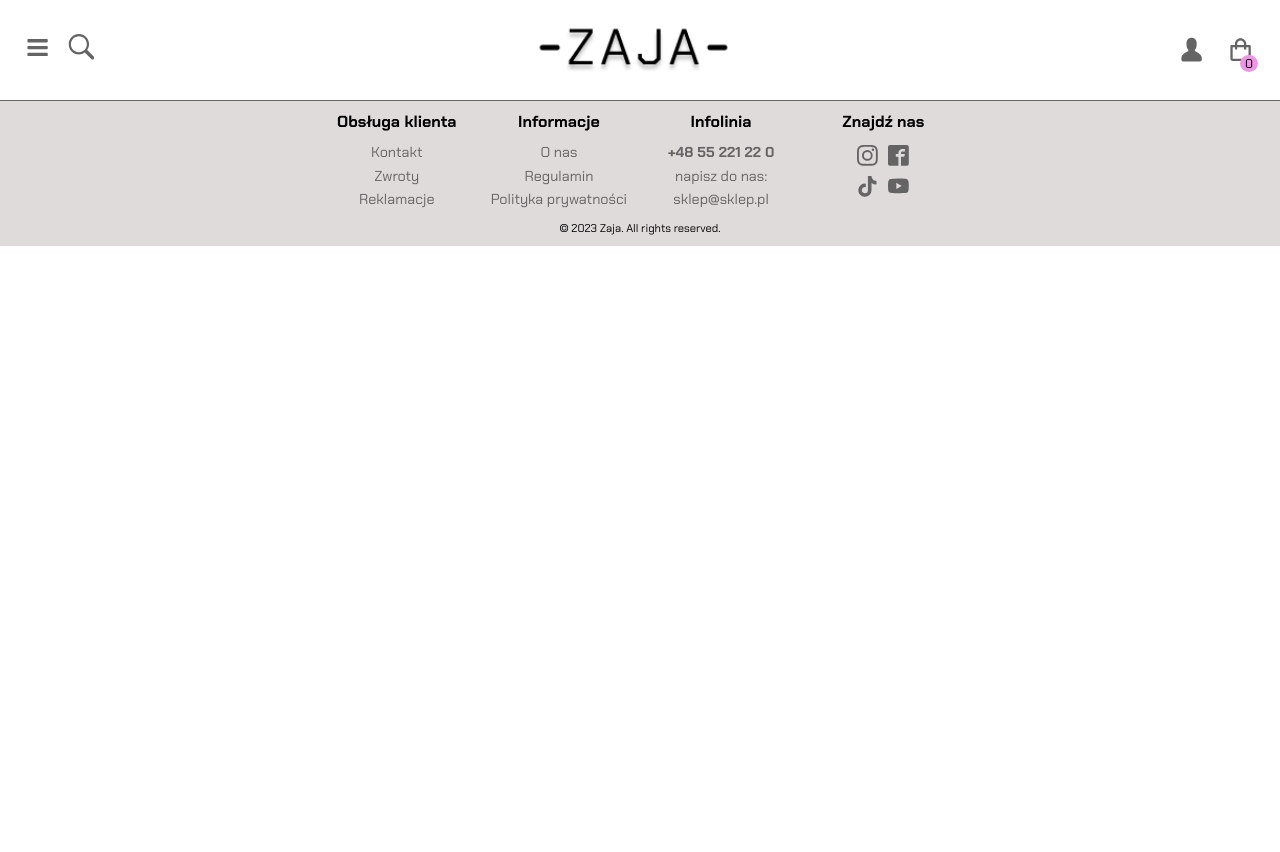
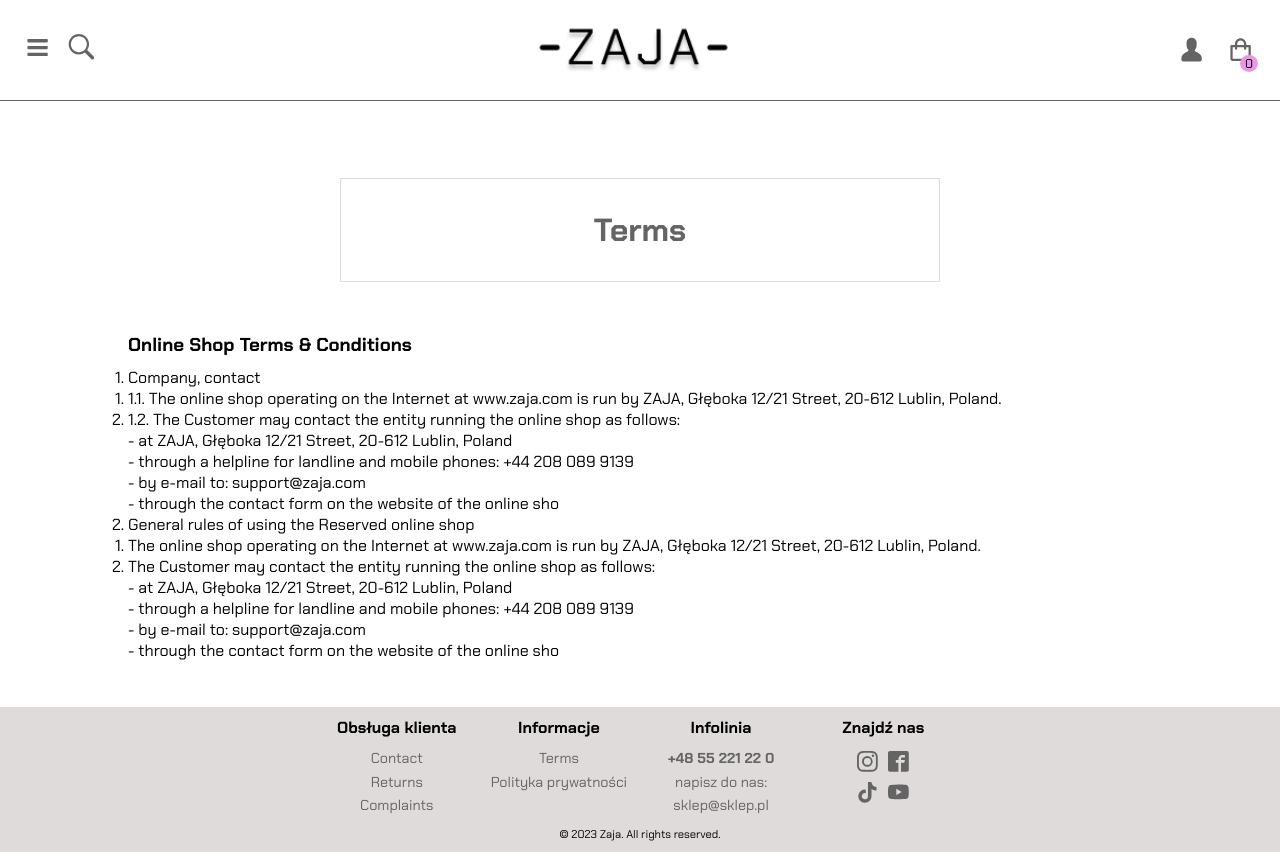
Before and after one commit to zaju2611/store, a React (Create React App) app: page /terms in a window 1280 px wide. Before the commit the page ends 800 px from the top, so only its background shows below. Built offline with nearby package versions, Linux system fonts and the light colour scheme; no server answers.

Commit message:
started terms page

```diff
--- a/src/App.jsx
+++ b/src/App.jsx
@@ -19,6 +19,7 @@ import Favourite from "./pages/Favourite";
 import Contact from "./pages/Contact";
 import Returns from "./pages/Returns";
 import Complaint from "./pages/Complaint";
+import Terms from "./pages/Terms";
 
 export default function App() {
 	const [categories, setCategories] = useState([]);
@@ -89,6 +90,7 @@ export default function App() {
 				<Route path="/contact" element={<Contact />} />
 				<Route path="/returns" element={<Returns />} />
 				<Route path="/complaint" element={<Complaint />} />
+				<Route path="/terms" element={<Terms />} />
 			</Routes>
 			<Footer />
 		</div>
--- a/src/components/Footer.jsx
+++ b/src/components/Footer.jsx
@@ -10,24 +10,22 @@ export default function Footer() {
 				<div className="footerBox">
 					<h4 className="footerBoxHeader">Obsługa klienta</h4>
 					<Link className="footerItem" to="/contact">
-						Kontakt
+						Contact
 					</Link>
 					<Link className="footerItem" to="/returns">
-						Zwroty
+						Returns
 					</Link>
 					<Link className="footerItem" to="/complaint">
-						Reklamacje
+						Complaints
 					</Link>
 				</div>
 				<div className="footerBox">
 					<h4 className="footerBoxHeader">Informacje</h4>
-					<Link className="footerItem" path="/aboutus">
-						O nas
+
+					<Link className="footerItem" to="/terms">
+						Terms
 					</Link>
-					<Link className="footerItem" path="/terms">
-						Regulamin
-					</Link>
-					<Link className="footerItem" path="/policy">
+					<Link className="footerItem" to="/policy">
 						Polityka prywatności
 					</Link>
 				</div>
--- a/src/index.css
+++ b/src/index.css
@@ -1024,6 +1024,7 @@ tfoot {
 	align-items: center;
 	width: 100%;
 }
+
 @keyframes rotateImages {
 	0% {
 		opacity: 0;
--- /dev/null
+++ b/src/pages/Terms.jsx
@@ -0,0 +1,62 @@
+export default function Complaint() {
+	return (
+		<div className="pageContainer">
+			<div
+				style={{
+					width: "70%",
+					maxWidth: "600px",
+					display: "flex",
+					justifyContent: "center",
+					border: "1px solid var(--light-grey)",
+					padding: "30px",
+				}}>
+				<h1 style={{ color: "var(--grey)" }}>Terms</h1>
+			</div>
+			<div style={{ width: "80%", marginTop: "50px" }}>
+				<h3 style={{ marginBottom: "10px" }}>Online Shop Terms & Conditions</h3>
+				<ol>
+					<li>
+						Company, contact
+						<ol>
+							<li>
+								1.1. The online shop operating on the Internet at www.zaja.com
+								is run by ZAJA, Głęboka 12/21 Street, 20-612 Lublin, Poland.
+							</li>
+							<li>
+								1.2. The Customer may contact the entity running the online shop
+								as follows: <br />
+								- at ZAJA, Głęboka 12/21 Street, 20-612 Lublin, Poland
+								<br /> - through a helpline for landline and mobile phones: +44
+								208 089 9139
+								<br />
+								- by e-mail to: support@zaja.com
+								<br />- through the contact form on the website of the online
+								sho
+							</li>
+						</ol>
+					</li>
+					<li>
+						General rules of using the Reserved online shop
+						<ol>
+							<li>
+								The online shop operating on the Internet at www.zaja.com is run
+								by ZAJA, Głęboka 12/21 Street, 20-612 Lublin, Poland.
+							</li>
+							<li>
+								The Customer may contact the entity running the online shop as
+								follows: <br />
+								- at ZAJA, Głęboka 12/21 Street, 20-612 Lublin, Poland
+								<br /> - through a helpline for landline and mobile phones: +44
+								208 089 9139
+								<br />
+								- by e-mail to: support@zaja.com
+								<br />- through the contact form on the website of the online
+								sho
+							</li>
+						</ol>
+					</li>
+				</ol>
+			</div>
+		</div>
+	);
+}
```
